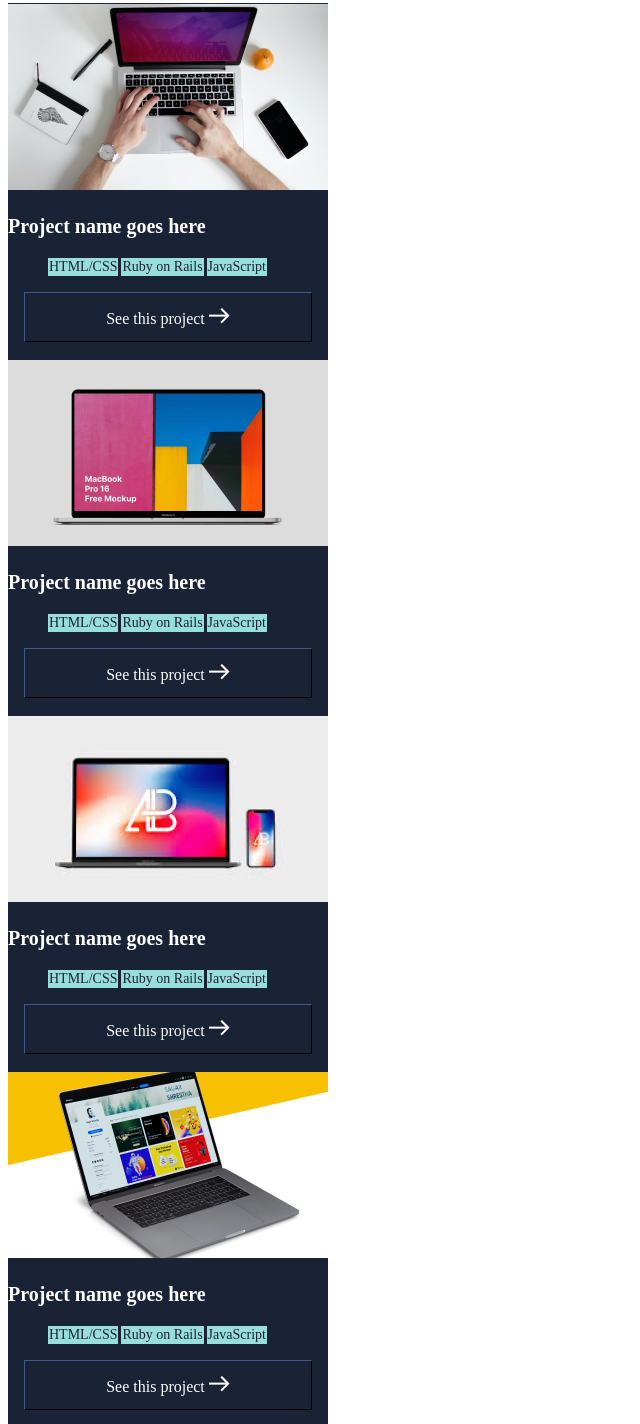
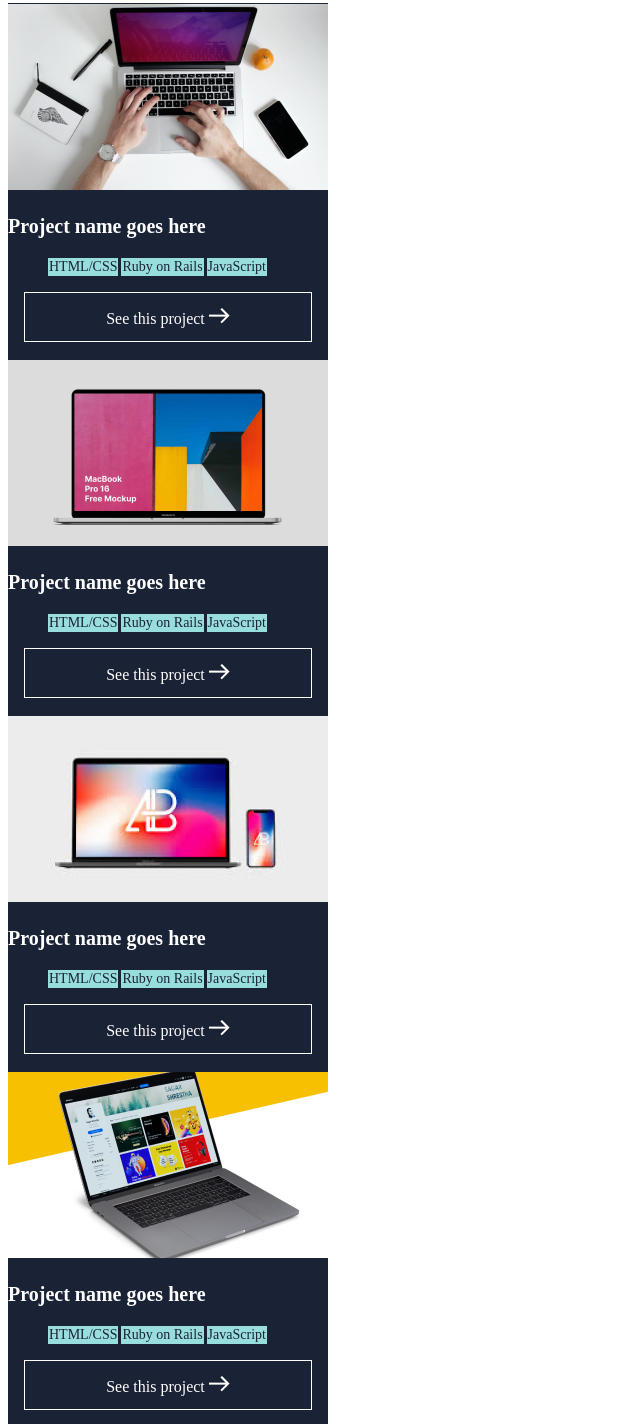
Before and after one commit to fdezcaminero/figmaPortfolio1, a plain HTML site: page index.html in a window 1280 px wide. Shown: the part 717-2141 px from the top of the page, without its empty margins (0-640 px from the left). Drawn offline with Linux system fonts and the light colour scheme.

Commit message:
Give boxes their white borders

```diff
--- a/css/styles.css
+++ b/css/styles.css
@@ -84,3 +84,7 @@ h3 {
   color: white;
   font-weight: 1px;
 }
+
+.bordersolid {
+  border: 1px solid white;
+}
--- a/index.html
+++ b/index.html
@@ -41,7 +41,7 @@
                 <li>JavaScript</li>
             </ul>
 
-            <button>See this project
+            <button class="bordersolid">See this project
                 <img src="resources/Union.png" alt="Cool Arrow Pointing Right">
             </button>
         </section>
@@ -57,7 +57,7 @@
                 <li>JavaScript</li>
             </ul>
 
-            <button>See this project
+            <button class="bordersolid">See this project
                 <img src="resources/Union.png" alt="Cool Arrow Pointing Right">
             </button>
         </section>
@@ -73,7 +73,7 @@
                 <li>JavaScript</li>
             </ul>
 
-            <button>See this project
+            <button class="bordersolid">See this project
                 <img src="resources/Union.png" alt="Cool Arrow Pointing Right">
             </button>
         </section>
@@ -89,7 +89,7 @@
                 <li>JavaScript</li>
             </ul>
 
-            <button>See this project
+            <button class="bordersolid">See this project
                 <img src="resources/Union.png" alt="Cool Arrow Pointing Right">
             </button>
         </section>
@@ -105,7 +105,7 @@
                 <li>JavaScript</li>
             </ul>
 
-            <button>See this project
+            <button class="bordersolid">See this project
                 <img src="resources/Union.png" alt="Cool Arrow Pointing Right">
             </button>
         </section>
@@ -121,7 +121,7 @@
                 <li>JavaScript</li>
             </ul>
 
-            <button>See this project
+            <button class="bordersolid">See this project
                 <img src="resources/Union.png" alt="Cool Arrow Pointing Right">
             </button>
         </section>
```
